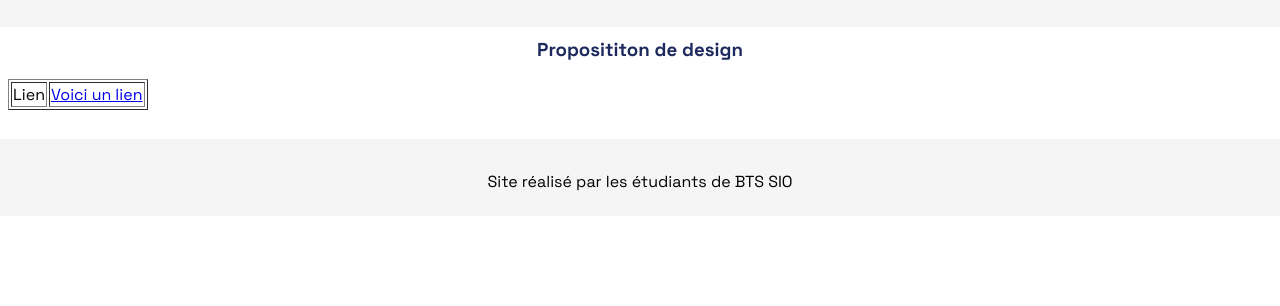
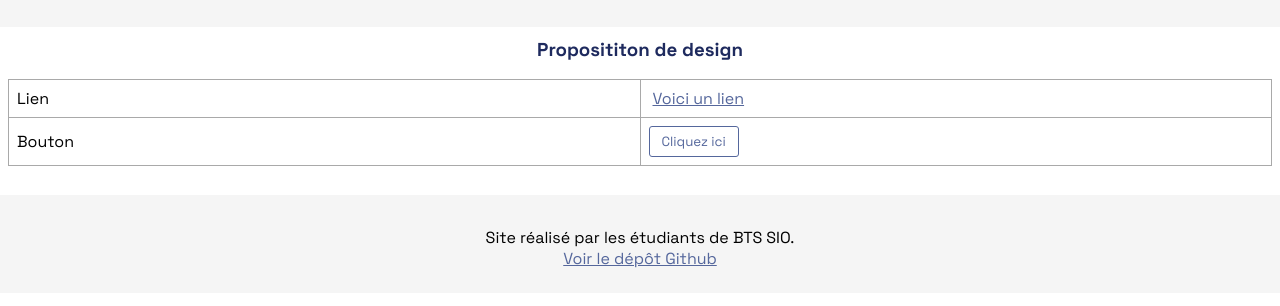
Before and after one commit to adriendeval/ApplicationBTS-SIO, a plain HTML site: page index.html in a window 1280 px wide. Shown: the part 72-378 px from the top of the page. Drawn offline with Linux system fonts and the light colour scheme.

Commit message:
Améliorations du design

```diff
--- a/index.html
+++ b/index.html
@@ -5,7 +5,7 @@
     <meta charset="UTF-8">
     <meta name="viewport" content="width=device-width, initial-scale=1.0">
     <title>Application BTS SIO</title>
-    <link rel="stylesheet" href="stylesheet.css">
+    <link rel="stylesheet" href="style.css">
 </head>
 
 <body>
@@ -20,12 +20,16 @@
                 <td>Lien</td>
                 <td><a href="#">Voici un lien</a></td>
             </tr>
+            <tr>
+                <td>Bouton</td>
+                <td><button>Cliquez ici</button></td>
+            </tr>
         </table>
 
     </main>
     <br>
     <footer>
-        <p>Site réalisé par les étudiants de BTS SIO</p>
+        <p>Site réalisé par les étudiants de BTS SIO. <br> <a href="https://github.com/KLenesley/ApplicationBTS-SIO" target="_blank">Voir le dépôt Github</a></p>
     </footer>
 </body>
 
--- /dev/null
+++ b/style.css
@@ -0,0 +1,87 @@
+@import url('https://fonts.googleapis.com/css2?family=Space+Grotesk:wght@300..700&display=swap');
+
+body, * {
+  font-family: 'Space Grotesk', sans-serif;
+}
+
+h1, h2, h3 {
+  text-align: center;
+  color: #1E2A5E;
+}
+
+header {
+  background-color: #F5F5F5;
+  padding-top: 16px;
+  padding-bottom: 8px;
+  margin: -8px;
+  margin-top: -16px;
+}
+
+::selection {
+  background-color: #7C93C350;
+}
+
+footer {
+  background-color: #F5F5F5;
+  padding-top: 16px;
+  padding-bottom: 8px;
+  margin: -8px;
+  margin-bottom: -16px;
+  text-align: center;
+}
+
+.menu {
+  border: 1px solid darkgray;
+  border-radius: 6px;
+  justify-content: center;
+  margin-top: 16px;
+  margin-bottom: 16px;
+  width: 100%;
+  border-collapse: collapse;
+}
+
+.menu td {
+  padding: 8px;
+  width: 50%;
+}
+
+a {
+  color: #55679C;
+  /* text-decoration: underline; */
+  padding-top: 2px;
+  padding-bottom: 2px;
+  padding-left: 4px;
+  padding-right: 4px;
+  border-radius: 6px;
+}
+
+a:hover {
+  /* color: #55679C; */
+  text-decoration: none;
+  background-color: #7C93C320;
+}
+
+a:active {
+  color: #55679C;
+  background-color: #7C93C350;
+}
+
+button {
+  background-color: white;
+  color: #55679C;
+  border: 1px solid #55679C;
+  border-radius: 3px;
+  padding-top: 6px;
+  padding-bottom: 6px;
+  padding-left: 12px;
+  padding-right: 12px;
+  cursor: pointer;
+}
+
+button:hover {
+  background-color: #7C93C320;
+}
+
+button:active {
+  background-color: #7C93C350;
+}
--- a/stylesheet.css
+++ /dev/null
@@ -1,37 +0,0 @@
-@import url('https://fonts.googleapis.com/css2?family=Space+Grotesk:wght@300..700&display=swap');
-
-body {
-  font-family: 'Space Grotesk', sans-serif;
-}
-
-h1, h2, h3 {
-  text-align: center;
-  color: #1E2A5E;
-}
-
-header {
-  background-color: #F5F5F5;
-  padding-top: 16px;
-  padding-bottom: 8px;
-  margin: -8px;
-  margin-top: -16px;
-}
-
-::selection {
-  background-color: #7C93C350;
-}
-
-footer {
-  background-color: #F5F5F5;
-  padding-top: 16px;
-  padding-bottom: 8px;
-  margin: -8px;
-  margin-bottom: -16px;
-  text-align: center;
-}
-
-.menu {
-  justify-content: center;
-  margin-top: 16px;
-  margin-bottom: 16px;
-}
```
